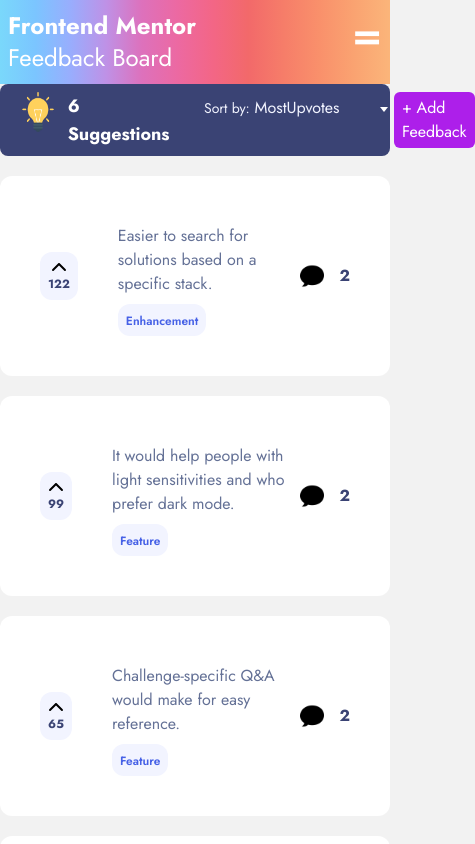
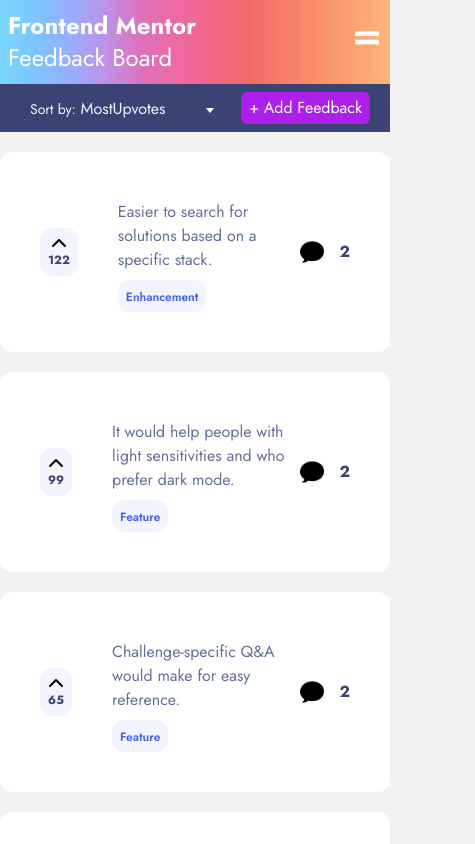
Before and after one commit to osocaramelosofer/nora-test, a Vue app: page / in a window 390 px wide. Shown: the top 844 px of the page, 475 px wide, since content can reach past the window. Built offline with nearby package versions, Linux system fonts and the light colour scheme.

Commit message:
Fixed responsive design

```diff
--- a/src/components/Topbar.vue
+++ b/src/components/Topbar.vue
@@ -3,23 +3,12 @@
 </script>
 
 <template>
-  <div
-    class="
-      bg-nora-blue-300
-      flex
-      items-center
-      justify-between
-      py-2
-      px-5
-      rounded-lg
-      mb-5
-    "
-  >
+  <div class="bg-nora-blue-300 flex items-center justify-between py-2 px-5 tablet:rounded-lg mb-5">
     <div class="flex">
-      <div class="w-10 h-10 mr-3">
+      <div class="w-10 h-10 mr-3 hidden tablet:block">
         <img src="../assets/idea.png" class="h-full w-full object-fill" />
       </div>
-      <span class="text-white font-bold text-lg mr-5">6 Suggestions</span>
+      <span class="text-white font-bold text-lg mr-5 hidden tablet:block">6 Suggestions</span>
       <Dropdown />
 
     </div>
```
